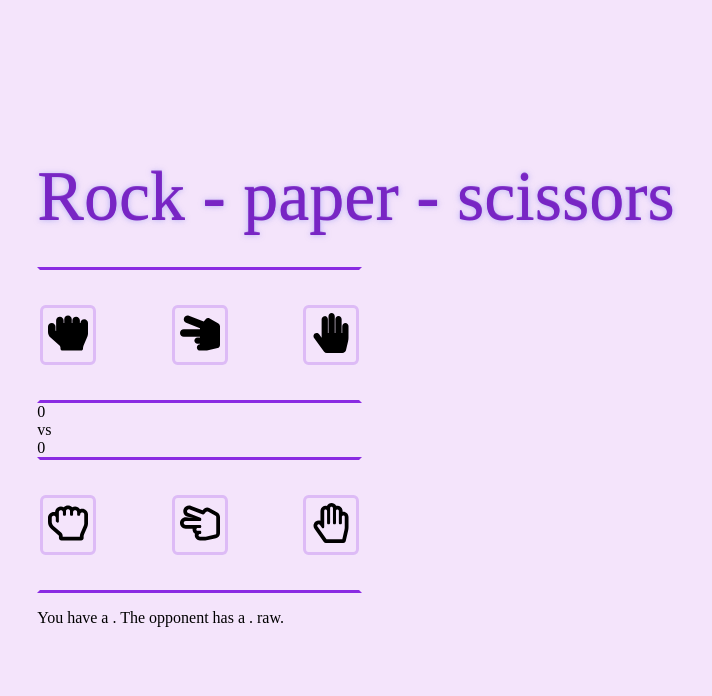
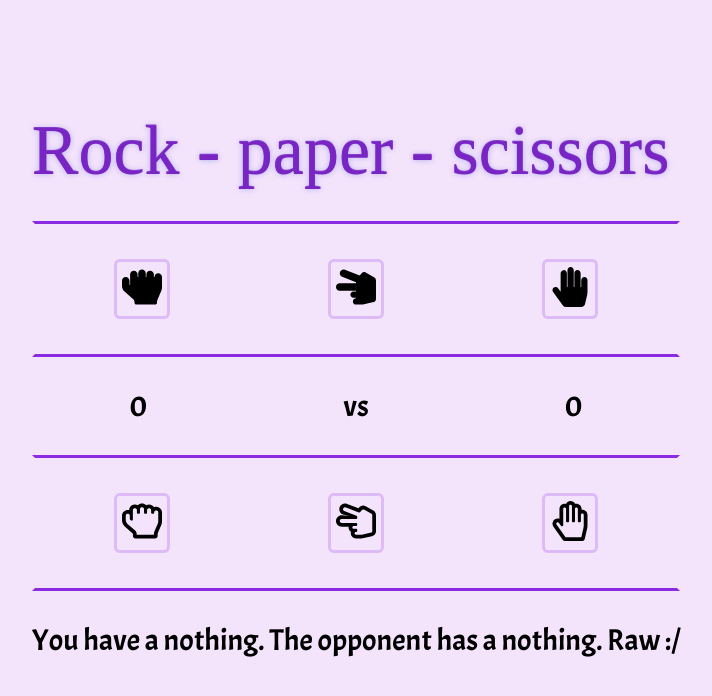
Before and after one commit to Kkuuttii/rock-paper-scissors, a React (Create React App) app: page / in a window 1280 px wide. Shown: the top 696 px of the page, without its empty margins (284-996 px from the left). Built offline with nearby package versions, Linux system fonts and the light colour scheme; a web font is replaced by a local one.

Commit message:
Я закончила проект. Отдаю на последнюю (надеюсь) проверку

```diff
--- a/public/index.html
+++ b/public/index.html
@@ -9,6 +9,10 @@
   <link rel="preconnect" href="https://fonts.gstatic.com" crossorigin>
   <link href="https://fonts.googleapis.com/css2?family=Moo+Lah+Lah&display=swap" rel="stylesheet">
 
+  <link rel="preconnect" href="https://fonts.googleapis.com">
+  <link rel="preconnect" href="https://fonts.gstatic.com" crossorigin>
+  <link href="https://fonts.googleapis.com/css2?family=Acme&display=swap" rel="stylesheet">
+
   <title>Rock, paper, scissors</title>
 </head>
 
--- a/src/components/App/App.jsx
+++ b/src/components/App/App.jsx
@@ -9,11 +9,13 @@ import './App.css';
 
 function App() {
 
-  let [playerSelectedHand, setPlayerSelectedHand] = useState(null);
-  let [opponentSelectedHand, setOpponentSelectedHand] = useState(null);
+  let [playerSelectedHand, setPlayerSelectedHand] = useState('nothing');
+  let [opponentSelectedHand, setOpponentSelectedHand] = useState('nothing');
 
   let [playerScore, setPlayerScore] = useState(0);
   let [opponentScore, setOpponentScore] = useState(0);
+
+  let [whoWin, setWhoWin] = useState ('Raw :/');
 
   function randomInteger(min, max) {
     // случайное число от min до (max+1)
@@ -71,6 +73,16 @@ let getOpponentSelectedHand = () => {
     return 'paper';
   }
 }
+  function decribeWhoWin (player, opponent) {
+    if (playerScore === opponentScore) {
+      setWhoWin ('Raw :/');
+    } else if (playerScore > opponentScore) {
+      setWhoWin ('You win :)');
+    } else if (playerScore < opponentScore) {
+      setWhoWin ('You lose :(');
+    }
+  }
+
 
   return (
     <div>
@@ -82,9 +94,10 @@ let getOpponentSelectedHand = () => {
 				let opponentFigure = getOpponentSelectedHand();
         setOpponentSelectedHand(opponentFigure); // ОБНОВИ ЭТОТ СТЕЙТ ЗНАЧЕНИЕМ opponentFigure
         scoreCounter(value, opponentFigure);
+        decribeWhoWin (playerScore, opponentScore)
         }
       }/>
-      <Description playerSelectedHand = {playerSelectedHand} opponentSelectedHand={opponentSelectedHand}/>
+      <Description playerSelectedHand = {playerSelectedHand} opponentSelectedHand={opponentSelectedHand} playerScore = {playerScore} opponentScore={opponentScore} whoWin={whoWin}/>
     </div>
   );
 }
--- a/src/components/Description/Description.css
+++ b/src/components/Description/Description.css
@@ -0,0 +1,6 @@
+.description {
+    font-family: 'Acme', sans-serif;
+    font-size: 30px;
+    display: flex;
+    justify-content: center;
+}
--- a/src/components/Description/Description.jsx
+++ b/src/components/Description/Description.jsx
@@ -1,19 +1,11 @@
 import React from "react";
 import "./Description.css"
-function Description ({ playerSelectedHand, opponentSelectedHand }) {
+function Description ({ playerSelectedHand , opponentSelectedHand , whoWin}) {
 
-  // let opponentSelectedHand = null;
-  // if (props.opponentSelectedHand === 1) {
-  //   opponentSelectedHand = 'rock';
-  // } else if (props.opponentSelectedHand === 2) {
-  //   opponentSelectedHand = 'scissors';
-  // } else if (props.opponentSelectedHand === 3) {
-  //   opponentSelectedHand = 'paper';
-  // }
 
     return (
       <div className="description">
-        <p> You have a {playerSelectedHand}. The opponent has a {opponentSelectedHand}. raw.</p>
+        <p> You have a {playerSelectedHand}. The opponent has a {opponentSelectedHand}. {whoWin}</p>
       </div>
     );
   }
--- a/src/components/Opponent/Opponent.css
+++ b/src/components/Opponent/Opponent.css
@@ -1,4 +1,4 @@
-.game-field-wrapper {
+/* .game-field-wrapper {
     width: 50%;
     display: flex;
     justify-content:space-between;
@@ -23,4 +23,32 @@
 .selected{
     border-radius: 10px;
     box-shadow: 0 0 10px 0 rgba(133, 133, 241, 0.39) inset, 0 0 10px 4px rgba(133, 133, 241, 0.39);
+} */
+
+.game-field-wrapper {
+    max-width: 700px;
+    min-width: 256px;
+    display: flex;
+    justify-content:space-around;
+    flex-direction: row;
+    border-style: solid;
+    border-color: blueviolet transparent;
+
 }
+
+.hand-button-wrapper {
+    padding: 5px;
+    margin: 35px 0;
+    border-color: rgba(137, 43, 226, 0.219);
+    border-style: solid;
+    border-radius: 10%;
+}
+
+.hands {
+    font-size: 40px;
+}
+
+.selected {
+    border-radius: 10px;
+    box-shadow: 0 0 10px 0 rgba(133, 133, 241, 0.39) inset, 0 0 10px 4px rgba(133, 133, 241, 0.39);
+}
--- a/src/components/Player/Player.css
+++ b/src/components/Player/Player.css
@@ -0,0 +1,3 @@
+.player-pointer {
+    cursor: pointer;
+}
--- a/src/components/Score/Score.css
+++ b/src/components/Score/Score.css
@@ -0,0 +1,8 @@
+.score {
+    font-family: 'Acme', sans-serif;
+    font-size: 30px;
+    display: flex;
+    justify-content:space-around;
+    flex-direction: row;
+    margin: 30px 0;
+}
--- a/src/components/Score/Score.jsx
+++ b/src/components/Score/Score.jsx
@@ -1,12 +1,12 @@
 import React, { useState, useEffect } from "react";
 import "./Score.css"
-function Score (props) {
+function Score ({playerScore , opponentScore}) {
 
     return (
       <div className="score">
-        <div> {props.playerScore} </div>
+        <div> {playerScore} </div>
         <div> vs </div>
-        <div> {props.opponentScore} </div>
+        <div> {opponentScore} </div>
       </div>
     );
 }
```
